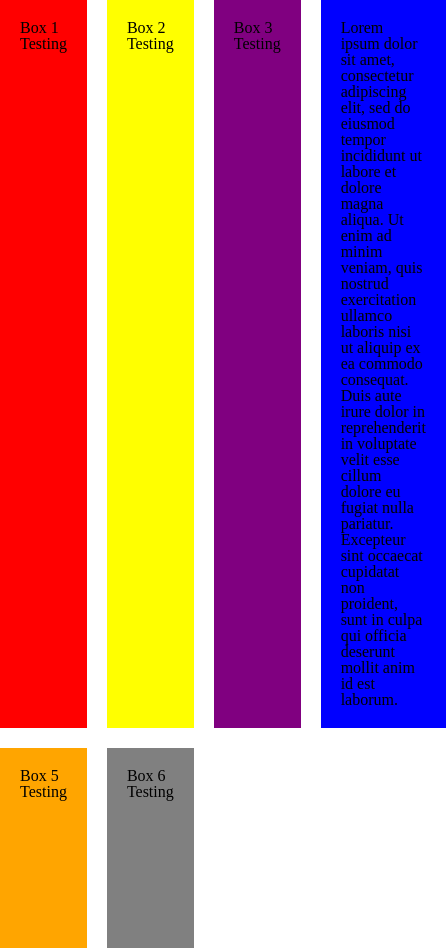
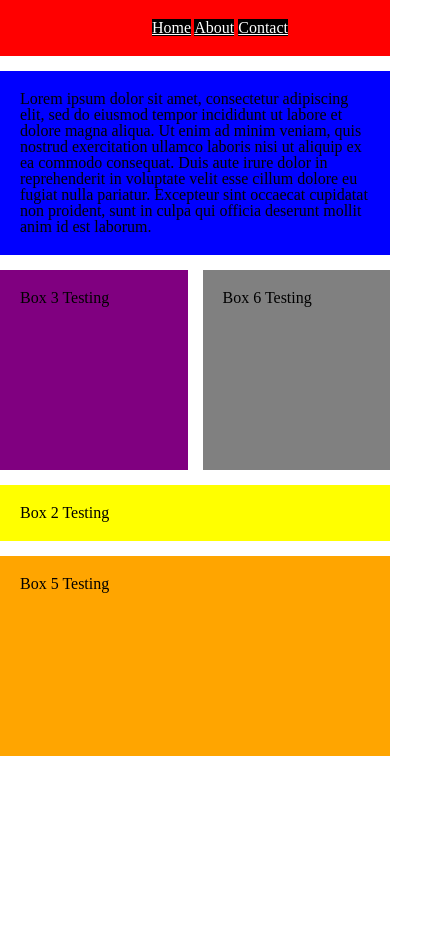
Before and after one commit to AntReyn12/advanced-css, a plain HTML site: page index.html in a window 390 px wide. Shown: the whole page, 446 px wide, since content can reach past the window. After the commit the page ends 844 px from the top, so only its background shows below. Drawn offline with Linux system fonts and the light colour scheme.

Commit message:
set up a website design in a bootstrap format

```diff
--- a/css/style.css
+++ b/css/style.css
@@ -1,27 +1,44 @@
 @charset "UTF-8";
 /* CSS Document */
+.container {
+  max-width: 1200px;
+  margin: 0 auto;
+}
 .wrapper {
   display: grid;
-  grid-template-columns: 1fr 1fr 1fr 1fr;
-  /*grid-template-rows: 100px 150px 50px;*/
+  grid-template-columns: 1fr 1fr 1fr 1fr 1fr 1fr 1fr 1fr 1fr 1fr 1fr 1fr;
+  grid-template-rows: auto 500px 200px auto;
   grid-auto-rows: minmax(200px, auto);
-  grid-column-gap: 20px;
-  grid-row-gap: 20px;
+  grid-gap: 15px;
 }
 .box-1 {
-  display: flex;
   background: red;
   padding: 20px;
-  align-items: start;
-  justify-content: center;
+  grid-column: 1 / 13;
+  justify-items: center;
+  text-align: center;
+}
+nav {
+  width: 400px;
+  display: block;
+  margin: 0 auto;
+  justify-items: center;
+  grid-template-columns: 1fr 1fr 1fr;
+}
+a {
+  background-color: black;
+  color: white;
 }
 
 .box-2 {
   background: yellow;
   padding: 20px;
+  grid-column: 10 / 13;
 }
 
 .box-3 {
+  grid-row: 3 / 4;
+  grid-column: 1 / 7;
   background: purple;
   padding: 20px;
 }
@@ -29,12 +46,41 @@
   background: blue;
   font-size: 1rem;
   padding: 20px;
+  grid-column: 1 / 10;
+  grid-row: 2 / 3;
 }
 .box-5 {
   background: orange;
   padding: 20px;
+  grid-column: 1 / 13;
 }
 .box-6 {
+  grid-column: 7 / 13;
+  grid-row: 3 / 4;
   background: grey;
   padding: 20px;
 }
+
+@media screen and (max-width: 500px) {
+  .wrapper {
+    grid-template-rows: auto auto 200px auto;
+    grid-auto-rows: minmax(200px, auto);
+    grid-gap: 15px;
+  }
+  .box-2 {
+    grid-column: 1 / 13;
+  }
+  .box-3 {
+    grid-column: 1 / 7;
+    grid-row: 3 / 4;
+  }
+  .box-5 {
+    grid-column: 1 / 13;
+  }
+  .box-4 {
+    grid-column: 1 / 13;
+  }
+  .box-6 {
+    grid-column: 7 / 13;
+  }
+}
--- a/index.html
+++ b/index.html
@@ -3,6 +3,7 @@
   <head>
     <meta charset="UTF-8" />
     <title>Starter File</title>
+    <meta name="viewport" content="width=device-width, initial-scale=1" />
     <link rel="stylesheet" href="css/reset.css" />
     <link rel="stylesheet" href="css/style.css" />
     <link
@@ -13,23 +14,29 @@
   </head>
 
   <body>
+    <div class="container">
       <div class="wrapper">
         <div class="box-1">
-        <h1>Box 1 Testing</h1>
+          <nav>
+            <a href="#">Home</a>
+            <a href="#">About</a>
+            <a href="#">Contact</a>
+          </nav>
         </div>
         <div class="box-2">Box 2 Testing</div>
         <div class="box-3">Box 3 Testing</div>
         <div class="box-4">
-        Lorem ipsum dolor sit amet, consectetur adipiscing elit, sed do eiusmod
-        tempor incididunt ut labore et dolore magna aliqua. Ut enim ad minim
-        veniam, quis nostrud exercitation ullamco laboris nisi ut aliquip ex ea
-        commodo consequat. Duis aute irure dolor in reprehenderit in voluptate
-        velit esse cillum dolore eu fugiat nulla pariatur. Excepteur sint
-        occaecat cupidatat non proident, sunt in culpa qui officia deserunt
-        mollit anim id est laborum.
+          Lorem ipsum dolor sit amet, consectetur adipiscing elit, sed do
+          eiusmod tempor incididunt ut labore et dolore magna aliqua. Ut enim ad
+          minim veniam, quis nostrud exercitation ullamco laboris nisi ut
+          aliquip ex ea commodo consequat. Duis aute irure dolor in
+          reprehenderit in voluptate velit esse cillum dolore eu fugiat nulla
+          pariatur. Excepteur sint occaecat cupidatat non proident, sunt in
+          culpa qui officia deserunt mollit anim id est laborum.
         </div>
         <div class="box-5">Box 5 Testing</div>
         <div class="box-6">Box 6 Testing</div>
       </div>
+    </div>
   </body>
 </html>
```
Lines whose indentation alone changed are shown as unchanged.
